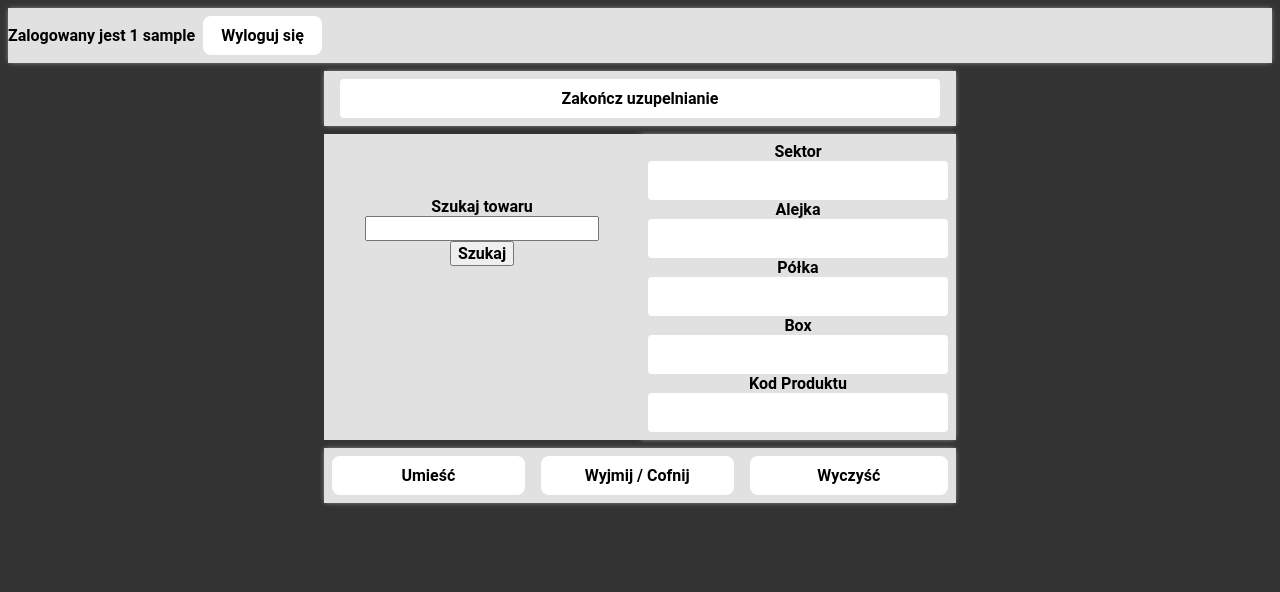
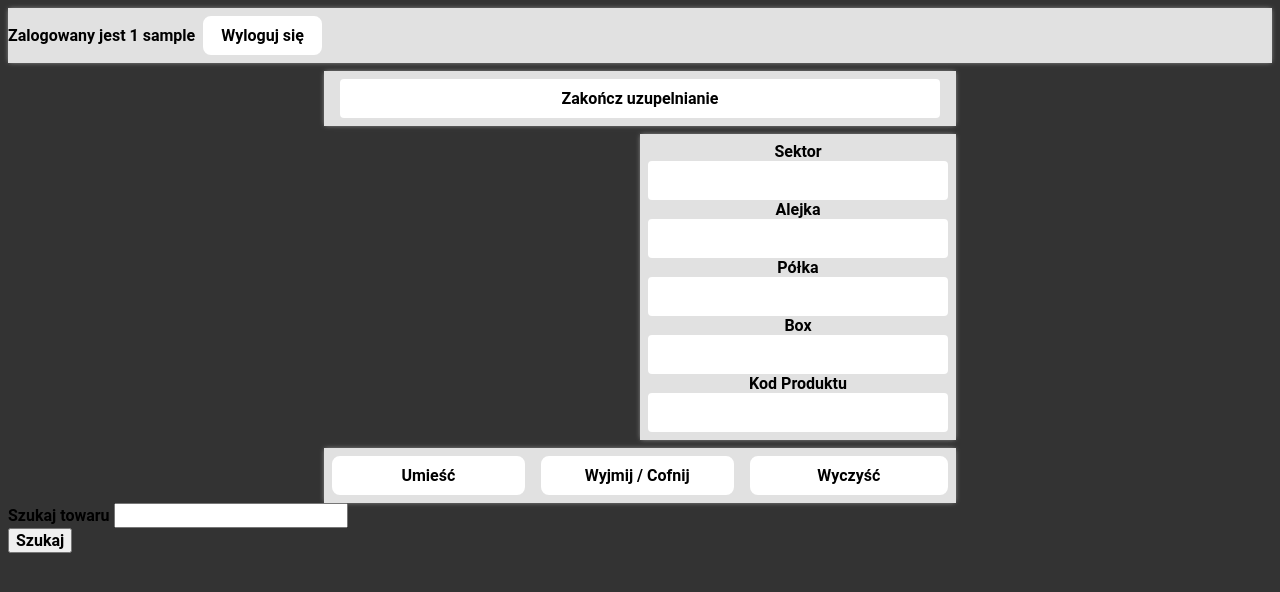
Before and after one commit to LukaszMiazek/Magazyn, a PHP site: page /uzupelnienia.php in a window 1280 px wide. Shown: the top 592 px of the page. Run offline with PHP 8.4, Linux system fonts and the light colour scheme; the visitor is signed in with stand-in values (Sample User, id 1).

Commit message:
Add files via upload

```diff
--- a/mag/uzupelnienia.php
+++ b/mag/uzupelnienia.php
@@ -250,9 +250,9 @@ else
 	echo '</div>';
 }
 ?>
+</div>
 
-
-<div class="szukaj">
+<div>
 <form action="" method="post">
 Szukaj towaru
 	<input type="text" name="skod"
@@ -331,7 +331,5 @@ if(isset($_POST['skod']))
 echo '</div>';
 echo '</div>';
 ?>
-
-</div>
 </body>
 </html>
```
